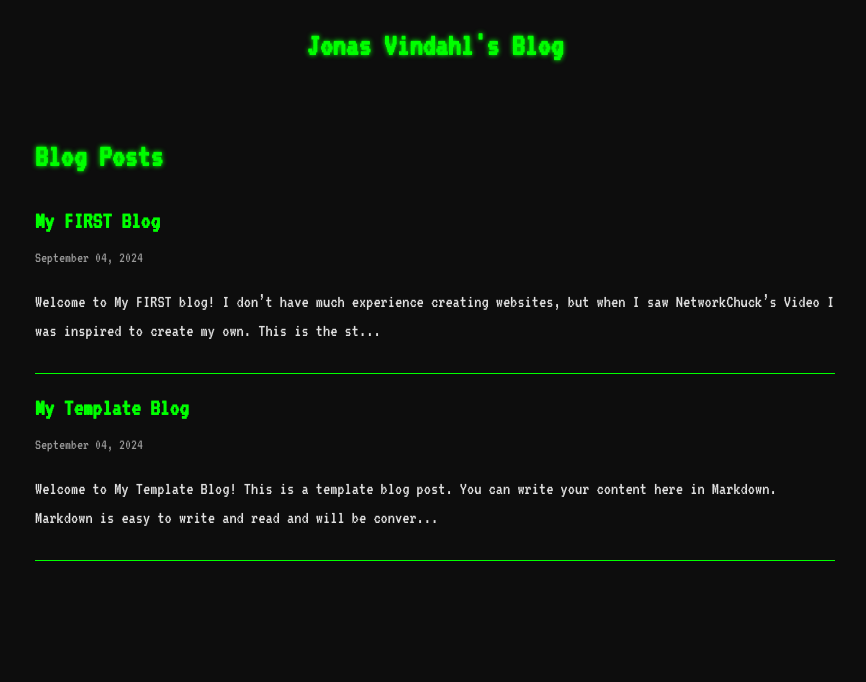
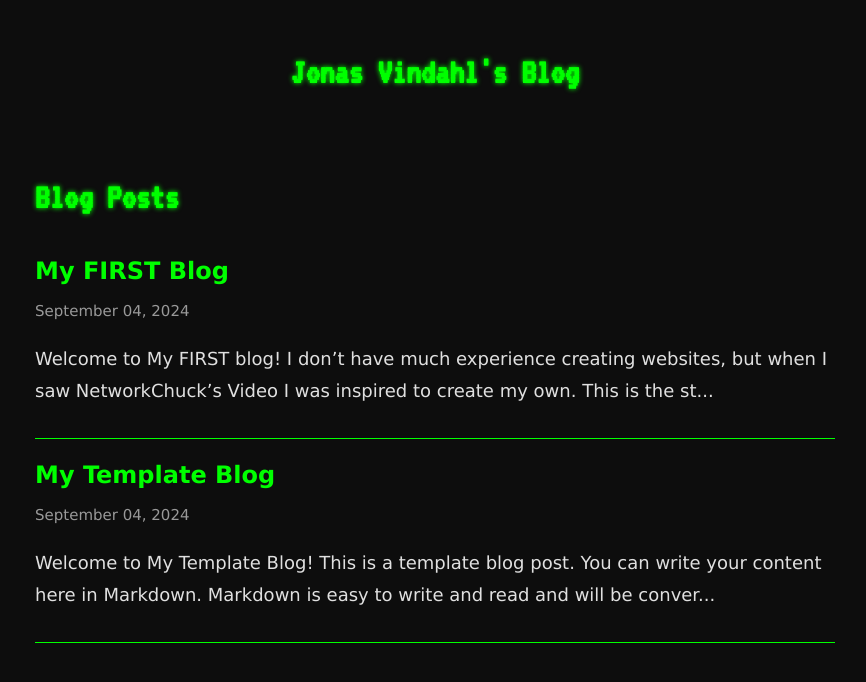
Before and after one commit to JonasVindahl/JonasvindahlWebsite, a Jekyll site: the page built from blogpost.html, in a window 1280 px wide. Shown: the top 682 px of the page, without its empty margins (205-1071 px from the left). Built offline with Jekyll 4.4.1, drawn with Linux system fonts in a browser that asks for light colours.

Commit message:
better readability

```diff
--- a/assets/css/styles.css
+++ b/assets/css/styles.css
@@ -1,4 +1,3 @@
-
 /* Header Logo Styling */
 .header-logo {
     display: flex;
@@ -16,11 +15,12 @@
 /* General Body Styling */
 body {
     margin: 0;
-    padding: 0;
+    padding: 20px; /* Add padding for overall content spacing */
     background-color: #0d0d0d; /* Dark background */
     color: #e0e0e0; /* Light text for contrast */
-    font-family: 'VT323', monospace; /* Monospaced, terminal-like font */
-    line-height: 1.6;
+    font-family: 'Verdana', sans-serif; /* Use a more readable font for the body text */
+    font-size: 18px; /* Increase font size for readability */
+    line-height: 1.8; /* Increase line height for better spacing */
 }
 
 /* Header Styling */
@@ -30,14 +30,16 @@
 }
 
 h1, h2, h3, h4, h5, h6 {
+    font-family: 'VT323', monospace; /* Keep the monospaced font for headings */
     color: #00ff00; /* Neon green text */
     text-shadow: 0 0 5px #00ff00; /* Neon glow effect */
     margin: 20px 0;
 }
 
-p, li, a {
-    font-size: 18px;
+p, li {
+    font-size: 18px; /* Ensure all text elements are readable */
     color: #e0e0e0;
+    margin-bottom: 20px; /* Add margin below paragraphs for spacing */
 }
 
 a {
@@ -64,6 +66,7 @@
     max-width: 800px;
     margin: 0 auto;
     padding: 20px;
+    text-align: left; /* Align text to the left for readability */
 }
 
 .blog-posts ul {
```
Also changed, not shown: _posts/2024-09-04-Website-Creation.md (+2 -2 lines).
